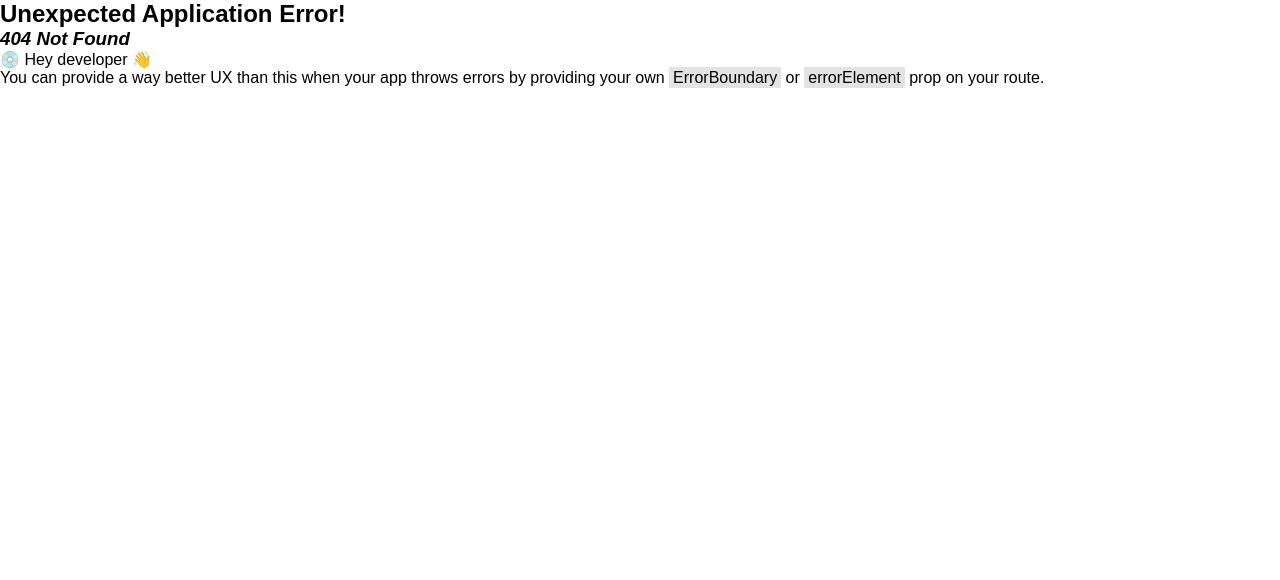
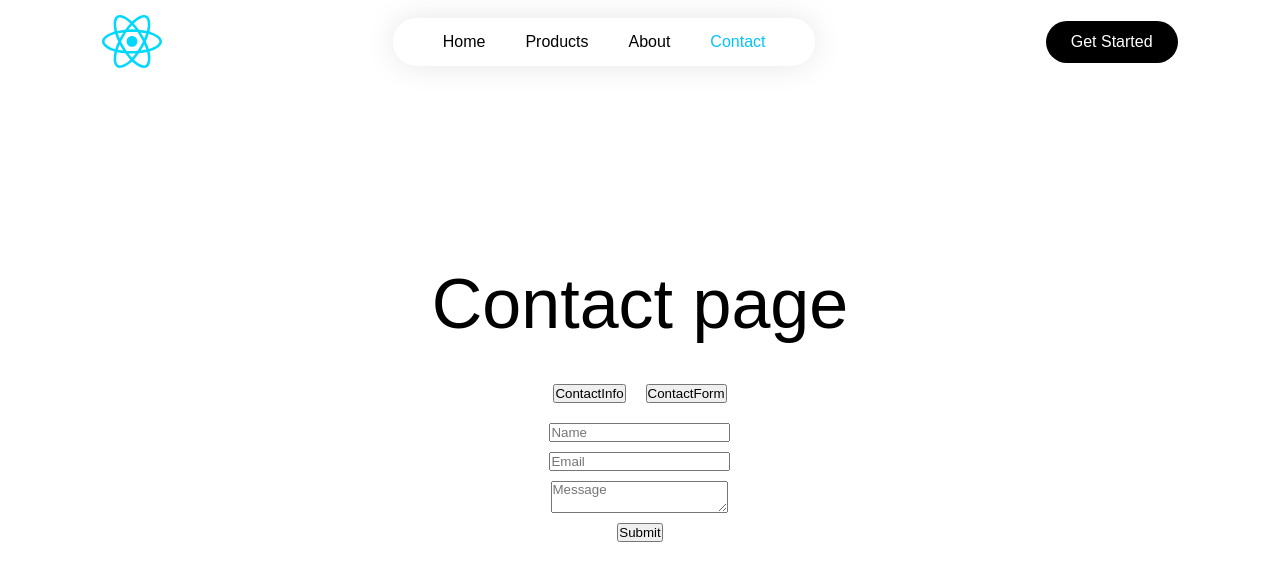
Before and after one commit to electrixky/router-practice, a React (Vite) app: page /contact/form in a window 1280 px wide. Before the commit this address had no page. Shown: the top 580 px of the page. Built offline with nearby package versions, Linux system fonts and the light colour scheme.

Commit message:
nested routes

```diff
--- a/src/App.jsx
+++ b/src/App.jsx
@@ -5,6 +5,9 @@ import Products from "./pages/Products.jsx";
 import About from "./pages/About.jsx";
 import Contact from "./pages/Contact.jsx";
 import RootLayout from "./layout/RootLayout.jsx";
+import ContactLayout from "./layout/ContactLayout.jsx";
+import ContactInfo from "./components/ContactInfo.jsx";
+import ContactForm from "./components/ContactForm.jsx";
 
 function App() {
 
@@ -14,7 +17,10 @@ function App() {
                 <Route index element={<Home/>}/>
                 <Route path='products' element={<Products/>}/>
                 <Route path='about' element={<About/>}/>
-                <Route path='contact' element={<Contact/>}/>
+                <Route path='contact' element={<ContactLayout/>}>
+                    <Route path='info' element={<ContactInfo/>}/>
+                    <Route path='form' element={<ContactForm/>}/>
+                </Route>
             </Route>
         )
     )
--- /dev/null
+++ b/src/components/ContactForm.jsx
@@ -0,0 +1,16 @@
+import React from 'react';
+
+function ContactForm() {
+    return (
+        <div>
+            <form className="contactForm" action="">
+                <input type="text" placeholder={"Name"}/>
+                <input type="email" placeholder={"Email"}/>
+                <textarea placeholder={"Message"}/>
+                <button type={"submit"}>Submit</button>
+            </form>
+        </div>
+    );
+}
+
+export default ContactForm;
--- /dev/null
+++ b/src/components/ContactInfo.jsx
@@ -0,0 +1,13 @@
+import React from 'react';
+
+function ContactInfo() {
+    return (
+        <div>
+            <div>Email: example@email.com</div>
+            <div>Phone: +35423545245</div>
+            <div>Address: Street st, 5</div>
+        </div>
+    );
+}
+
+export default ContactInfo;
--- a/src/index.css
+++ b/src/index.css
@@ -57,3 +57,24 @@ a.active {
     font-size: 70px;
     font-weight: 500;
 }
+
+.contactButtons {
+    display: flex;
+    align-items: center;
+    justify-content: center;
+    width: 100%;
+    padding-bottom: 20px;
+    gap: 20px;
+}
+
+.contactTitle {
+    margin-bottom: 40px;
+}
+
+.contactForm {
+    display: flex;
+    flex-direction: column;
+    justify-content: center;
+    align-items: center;
+    gap: 10px;
+}
--- /dev/null
+++ b/src/layout/ContactLayout.jsx
@@ -0,0 +1,14 @@
+import React from 'react';
+import Contact from "../pages/Contact.jsx";
+import {Outlet} from "react-router-dom";
+
+function ContactLayout() {
+    return (
+        <div>
+            <Contact/>
+            <Outlet/>
+        </div>
+    );
+}
+
+export default ContactLayout;
--- a/src/pages/Contact.jsx
+++ b/src/pages/Contact.jsx
@@ -1,9 +1,17 @@
 import React from 'react';
+import {useNavigate} from "react-router-dom";
 
-function Contact(props) {
+function Contact() {
+
+    const navigate = useNavigate()
+
     return (
         <div>
-            <h1>Contact page</h1>
+            <h1 className="contactTitle">Contact page</h1>
+            <div className="contactButtons">
+                <button onClick={() => navigate('info')}>ContactInfo</button>
+                <button onClick={() => navigate('form')}>ContactForm</button>
+            </div>
         </div>
     );
 }
```
